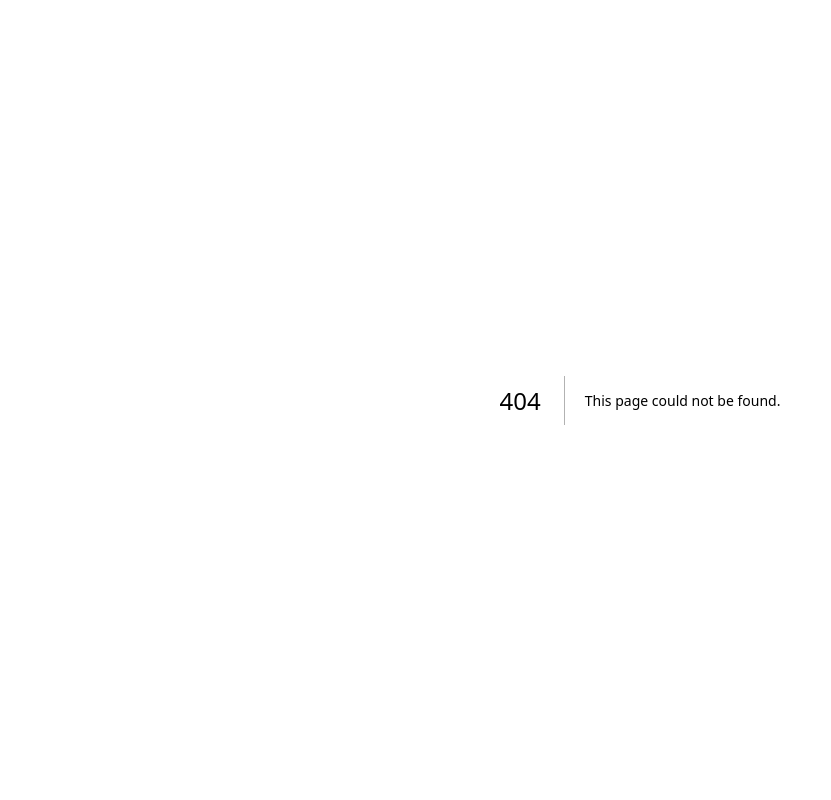
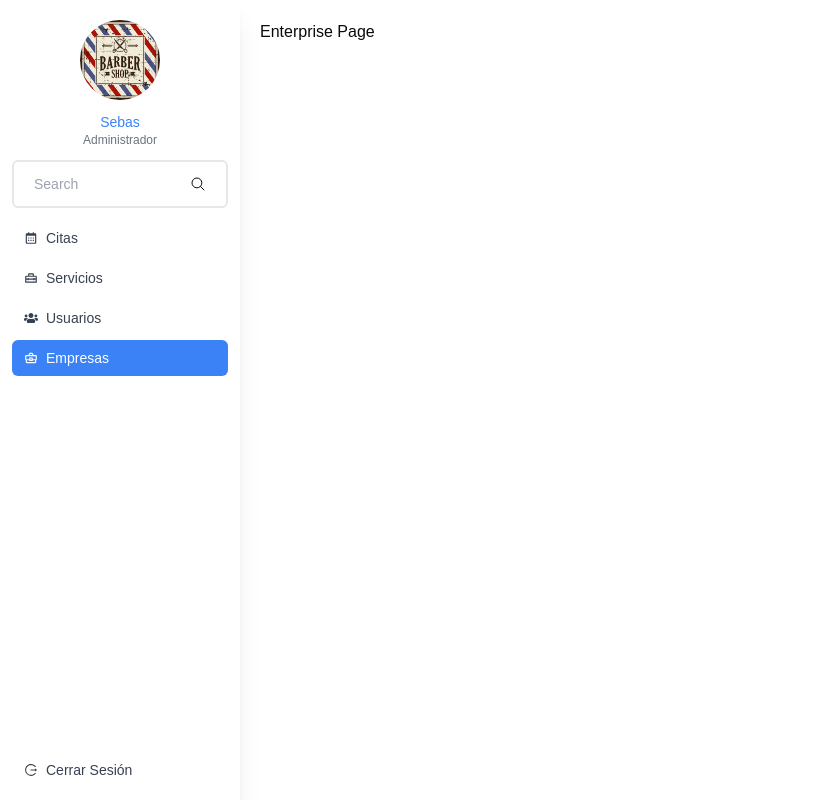
Before and after one commit to poncho29/gestor-de-citas-app, a Next.js app: page /empresas in a window 1280 px wide. Before the commit this address had no page. Shown: the whole page, without its empty margins (0-831 px from the left). Built offline with nearby package versions, Linux system fonts and the light colour scheme; sample sign-in values are in the browser's storage.

Commit message:
add link enterprises

```diff
--- /dev/null
+++ b/src/app/(dashboard)/empresas/page.tsx
@@ -0,0 +1,8 @@
+
+export default function EnterprisePage() {
+  return (
+    <div>
+      <h1>Enterprise Page</h1>
+    </div>
+  );
+}
--- a/src/components/sidebar/Sidebar.tsx
+++ b/src/components/sidebar/Sidebar.tsx
@@ -4,16 +4,22 @@ import React, { useState } from 'react'
 
 import Image from 'next/image'
 
-import { MdOutlineHomeRepairService } from "react-icons/md";
+import { useAuth } from '@/context/hook/useAuth';
+
+import SidebarLink from './SidebarLinks'
+
+import { MdOutlineHomeRepairService, MdOutlineBusinessCenter } from "react-icons/md";
 import { IoSearchOutline } from 'react-icons/io5'
 import { FaBars, FaUsers } from 'react-icons/fa'
 import { AiOutlineLogout } from 'react-icons/ai'
 import { BiCalendar } from 'react-icons/bi'
 
-import SidebarLink from './SidebarLinks'
-
 export default function Sidebar() {
     const [isSidebarOpen, setIsSidebarOpen] = useState(false);
+
+    const { user, logout } = useAuth();
+
+    console.log(user)
 
     const toggleSidebar = () => {
         setIsSidebarOpen(!isSidebarOpen)
@@ -65,6 +71,7 @@ export default function Sidebar() {
                         <SidebarLink href="/citas" text="Citas" icon={<BiCalendar />} />
                         <SidebarLink href="/servicios" text="Servicios" icon={<MdOutlineHomeRepairService />} />
                         <SidebarLink href="/usuarios" text="Usuarios" icon={<FaUsers />} />
+                        <SidebarLink href="/empresas" text="Empresas" icon={<MdOutlineBusinessCenter />} />
                     </div>
                 </div>
 
@@ -73,6 +80,7 @@ export default function Sidebar() {
                     <button
                         className="text-sm flex items-center font-medium text-gray-700 py-2 px-3 hover:text-red-500 hover:scale-105 rounded-md transition duration-150 ease-in-out w-full"
                         aria-label="Logout"
+                        onClick={logout}
                     >
                         <AiOutlineLogout className="mr-2" />
                         <span>Cerrar Sesión</span>
--- a/src/context/auth/AuthProvider.tsx
+++ b/src/context/auth/AuthProvider.tsx
@@ -9,9 +9,10 @@ import { AuthContext } from "./AuthContext";
 import { loginAction } from "@/actions/auth/login-action";
 
 export const AuthProvider = ({ children }: { children: React.ReactNode }) => {
+    const router = useRouter();
+
     const [user, setUser] = useState<string | null>(null);
     const [loading, setLoading] = useState(true);
-    const router = useRouter();
 
     useEffect(() => {
         const token = localStorage.getItem("jwt");
@@ -21,6 +22,7 @@ export const AuthProvider = ({ children }: { children: React.ReactNode }) => {
             setUser(token);
         }
         setLoading(false);
+    // eslint-disable-next-line react-hooks/exhaustive-deps
     }, []);
 
     const login = async ({ email, password }: { email: string; password: string }) => {
```
